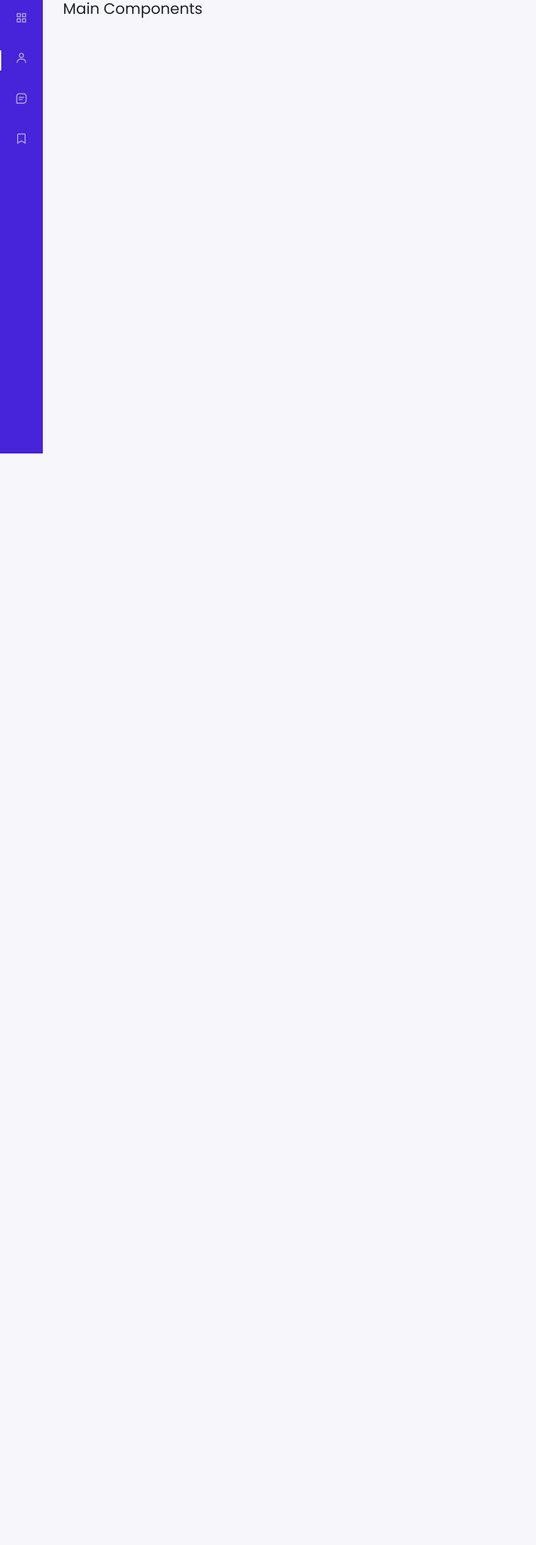
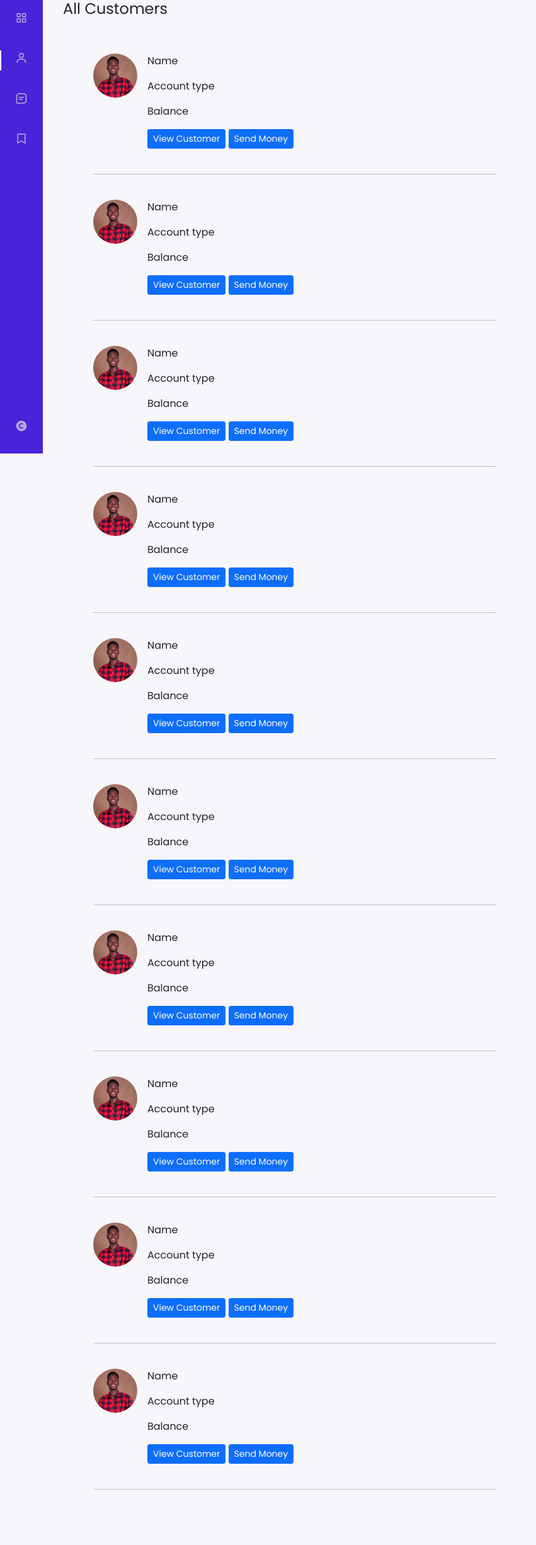
Before and after one commit to aanu-el/basic-banking-system, a PHP site: page /all-customers.html in a window 1280 px wide. Shown: the part 80-2533 px from the top of the page at 63% size, without its empty margins (0-851 px from the left). Before the commit the page ends 800 px from the top, so only its background shows below. Run offline with PHP 8.4, Linux system fonts and the light colour scheme.

Commit message:
all customers page done

```diff
--- a/all-customers.html
+++ b/all-customers.html
@@ -60,12 +60,233 @@
             </a>
           </div>
         </div>
+        <a href="#" class="nav_link">
+          <i class="bx bxs-copyright nav_icon"></i>
+          <span class="nav_name">Eleos 2020</span>
+        </a>
       </nav>
     </div>
 
     <!--Container Main start-->
     <div class="height-100">
-      <h4>Main Components</h4>
+      <h4>All Customers</h4>
+
+      <!-- customers details section-->
+      <section class="p-5">
+        <!-- First customer -->
+        <div class="d-flex">
+          <div class="customer_img">
+            <img src="images/avatar.JPG" alt="" />
+          </div>
+          <div class="ms-3">
+            <p>Name</p>
+            <p>Account type</p>
+            <p>Balance</p>
+            <div>
+              <a href="#" class="btn btn-primary btn-sm">View Customer</a>
+              <a href="#" class="btn btn-primary btn-sm">Send Money</a>
+            </div>
+          </div>
+        </div>
+        <br />
+        <hr style="width: 50vw" />
+        <br />
+
+        <!-- Second customer -->
+        <div class="d-flex">
+          <div class="customer_img">
+            <img src="images/avatar.JPG" alt="" />
+          </div>
+          <div class="ms-3">
+            <p>Name</p>
+            <p>Account type</p>
+            <p>Balance</p>
+            <div>
+              <a href="#" class="btn btn-primary btn-sm">View Customer</a>
+              <a href="#" class="btn btn-primary btn-sm">Send Money</a>
+            </div>
+          </div>
+        </div>
+        <br />
+        <hr style="width: 50vw" />
+        <br />
+
+        <!-- Third customer -->
+        <div class="d-flex">
+          <div class="customer_img">
+            <img src="images/avatar.JPG" alt="" />
+          </div>
+          <div class="ms-3">
+            <p>Name</p>
+            <p>Account type</p>
+            <p>Balance</p>
+            <div>
+              <a href="#" class="btn btn-primary btn-sm">View Customer</a>
+              <a href="#" class="btn btn-primary btn-sm">Send Money</a>
+            </div>
+          </div>
+        </div>
+        <br />
+        <hr style="width: 50vw" />
+        <br />
+
+        <!-- Fourth customer -->
+        <div class="d-flex">
+          <div class="customer_img">
+            <img src="images/avatar.JPG" alt="" />
+          </div>
+          <div class="ms-3">
+            <p>Name</p>
+            <p>Account type</p>
+            <p>Balance</p>
+            <div>
+              <a href="#" class="btn btn-primary btn-sm">View Customer</a>
+              <a href="#" class="btn btn-primary btn-sm">Send Money</a>
+            </div>
+          </div>
+        </div>
+        <br />
+        <hr style="width: 50vw" />
+        <br />
+
+        <!-- Fifth customer -->
+        <div class="d-flex">
+          <div class="customer_img">
+            <img src="images/avatar.JPG" alt="" />
+          </div>
+          <div class="ms-3">
+            <p>Name</p>
+            <p>Account type</p>
+            <p>Balance</p>
+            <div>
+              <a href="update-customers.html" class="btn btn-primary btn-sm"
+                >View Customer</a
+              >
+              <a href="transfers.html" class="btn btn-primary btn-sm"
+                >Send Money</a
+              >
+            </div>
+          </div>
+        </div>
+        <br />
+        <hr style="width: 50vw" />
+        <br />
+
+        <!-- Six customer -->
+        <div class="d-flex">
+          <div class="customer_img">
+            <img src="images/avatar.JPG" alt="" />
+          </div>
+          <div class="ms-3">
+            <p>Name</p>
+            <p>Account type</p>
+            <p>Balance</p>
+            <div>
+              <a href="update-customers.html" class="btn btn-primary btn-sm"
+                >View Customer</a
+              >
+              <a href="transfers.html" class="btn btn-primary btn-sm"
+                >Send Money</a
+              >
+            </div>
+          </div>
+        </div>
+        <br />
+        <hr style="width: 50vw" />
+        <br />
+
+        <!-- Seventh customer -->
+        <div class="d-flex">
+          <div class="customer_img">
+            <img src="images/avatar.JPG" alt="" />
+          </div>
+          <div class="ms-3">
+            <p>Name</p>
+            <p>Account type</p>
+            <p>Balance</p>
+            <div>
+              <a href="update-customers.html" class="btn btn-primary btn-sm"
+                >View Customer</a
+              >
+              <a href="transfers.html" class="btn btn-primary btn-sm"
+                >Send Money</a
+              >
+            </div>
+          </div>
+        </div>
+        <br />
+        <hr style="width: 50vw" />
+        <br />
+
+        <!-- Eighth customer -->
+        <div class="d-flex">
+          <div class="customer_img">
+            <img src="images/avatar.JPG" alt="" />
+          </div>
+          <div class="ms-3">
+            <p>Name</p>
+            <p>Account type</p>
+            <p>Balance</p>
+            <div>
+              <a href="update-customers.html" class="btn btn-primary btn-sm"
+                >View Customer</a
+              >
+              <a href="transfers.html" class="btn btn-primary btn-sm"
+                >Send Money</a
+              >
+            </div>
+          </div>
+        </div>
+        <br />
+        <hr style="width: 50vw" />
+        <br />
+
+        <!-- Nine customer -->
+        <div class="d-flex">
+          <div class="customer_img">
+            <img src="images/avatar.JPG" alt="" />
+          </div>
+          <div class="ms-3">
+            <p>Name</p>
+            <p>Account type</p>
+            <p>Balance</p>
+            <div>
+              <a href="update-customers.html" class="btn btn-primary btn-sm"
+                >View Customer</a
+              >
+              <a href="transfers.html" class="btn btn-primary btn-sm"
+                >Send Money</a
+              >
+            </div>
+          </div>
+        </div>
+        <br />
+        <hr style="width: 50vw" />
+        <br />
+
+        <!-- Tenth customer -->
+        <div class="d-flex">
+          <div class="customer_img">
+            <img src="images/avatar.JPG" alt="" />
+          </div>
+          <div class="ms-3">
+            <p>Name</p>
+            <p>Account type</p>
+            <p>Balance</p>
+            <div>
+              <a href="update-customers.html" class="btn btn-primary btn-sm"
+                >View Customer</a
+              >
+              <a href="transfers.html" class="btn btn-primary btn-sm"
+                >Send Money</a
+              >
+            </div>
+          </div>
+        </div>
+        <br />
+        <hr style="width: 50vw" />
+        <br />
+      </section>
     </div>
     <!--Container Main end-->
 
--- a/css/style.css
+++ b/css/style.css
@@ -148,6 +148,20 @@ a {
   height: 100vh;
 }
 
+/* All Customers Page Styling */
+.customer_img {
+  width: 70px;
+  height: 70px;
+  display: flex;
+  justify-content: center;
+  border-radius: 50%;
+  overflow: hidden;
+}
+
+.customer_img img {
+  width: 80px;
+}
+
 @media screen and (min-width: 768px) {
   body {
     margin: calc(var(--header-height) + 1rem) 0 0 0;
--- a/index.html
+++ b/index.html
@@ -60,6 +60,10 @@
             </a>
           </div>
         </div>
+        <a href="#" class="nav_link">
+          <i class="bx bxs-copyright nav_icon"></i>
+          <span class="nav_name">Eleos 2020</span>
+        </a>
       </nav>
     </div>
 
--- a/transfers.html
+++ b/transfers.html
@@ -60,6 +60,10 @@
             </a>
           </div>
         </div>
+        <a href="#" class="nav_link">
+          <i class="bx bxs-copyright nav_icon"></i>
+          <span class="nav_name">Eleos 2020</span>
+        </a>
       </nav>
     </div>
 
```
